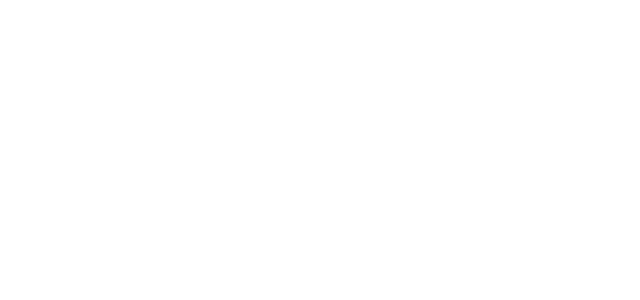
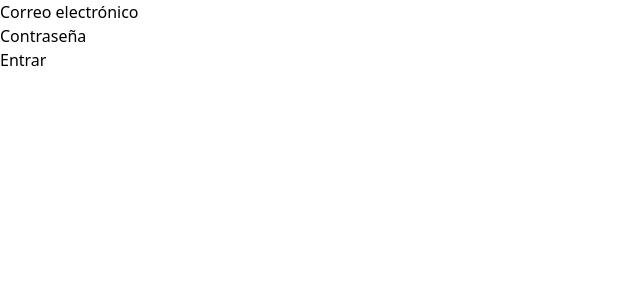
Before and after one commit to FelipeGuerrero5104/SERVICIO-FUNVAL, a React (Vite) app: page / in a window 1280 px wide. Shown: the top 300 px of the page, without its empty margins (0-640 px from the left). Built offline with nearby package versions, Linux system fonts and the light colour scheme.

Commit message:
login funcional

```diff
--- a/src/App.jsx
+++ b/src/App.jsx
@@ -1,10 +1,11 @@
-function App() {
+import React from "react";
+import { Route, Routes } from "react-router-dom";
+import { Login } from "./pages/login";
 
+export default function App() {
   return (
-    <>
-    </>
-
-  )
+    <Routes>
+      <Route path="/" element={<Login></Login>} />
+    </Routes>
+  );
 }
-
-export default App
--- /dev/null
+++ b/src/libs/axios/auth.js
@@ -0,0 +1,28 @@
+import instance from ".";
+
+export const login = async (body) => {
+  try {
+    const response = await instance.post("/auth/login", body);
+    return {
+      status: response.status,
+      data: response.data,
+    };
+  } catch (error) {
+    if (error.response) {
+      throw {
+        status: error.response.status,
+        data: error.response.data,
+      };
+    } else if (error.request) {
+      throw {
+        status: 503,
+        data: { message: "No se recibió respuesta del servidor" },
+      };
+    } else {
+      throw {
+        status: 500,
+        data: { message: "Error al configurar la petición" },
+      };
+    }
+  }
+};
--- /dev/null
+++ b/src/libs/axios/index.js
@@ -0,0 +1,12 @@
+import axios from "axios";
+
+export const instance = axios.create({
+  baseURL: `https://www.hs-service.api.crealape.com/api/v1`,
+  headers: {
+    "Content-Type": "application/json",
+    Accept: "application/json",
+  },
+  withCredentials: true,
+});
+
+export default instance;
--- /dev/null
+++ b/src/pages/Login.jsx
@@ -0,0 +1,63 @@
+import React, { useState } from "react";
+import { login } from "../libs/axios/auth";
+
+export const Login = () => {
+  const [error, setError] = useState(null);
+
+  const handleSubmit = async (e) => {
+    e.preventDefault();
+    const formData = new FormData(e.target);
+    const body = Object.fromEntries(formData.entries());
+
+    try {
+      // Asegurémonos de que los datos se envíen como JSON
+      const response = await login({
+        email: body.email,
+        password: body.password,
+      });
+
+      console.log("Respuesta del servidor:", response);
+
+      if (response.data.status === "success") {
+        console.log("Login exitoso!");
+      } else {
+        setError(response.data.message || "Error desconocido");
+      }
+    } catch (error) {
+      // Limpiamos los warnings PHP del mensaje de error
+      const errorMessage =
+        error.response?.data?.message || "Error al conectar con el servidor";
+      setError(errorMessage);
+      console.error("Error completo:", error);
+    }
+  };
+
+  return (
+    <div>
+      <form onSubmit={handleSubmit}>
+        <div>
+          <label htmlFor="email">Correo electrónico</label>
+          <input
+            type="email"
+            id="email"
+            name="email"
+            required
+            autoComplete="username"
+          />
+        </div>
+        <div>
+          <label htmlFor="password">Contraseña</label>
+          <input
+            type="password"
+            id="password"
+            name="password"
+            required
+            autoComplete="current-password"
+          />
+        </div>
+        <button type="submit">Entrar</button>
+        {error && <p style={{ color: "red" }}>{error}</p>}
+      </form>
+    </div>
+  );
+};
```
Also changed, not shown: src/libs/index.js (added).
